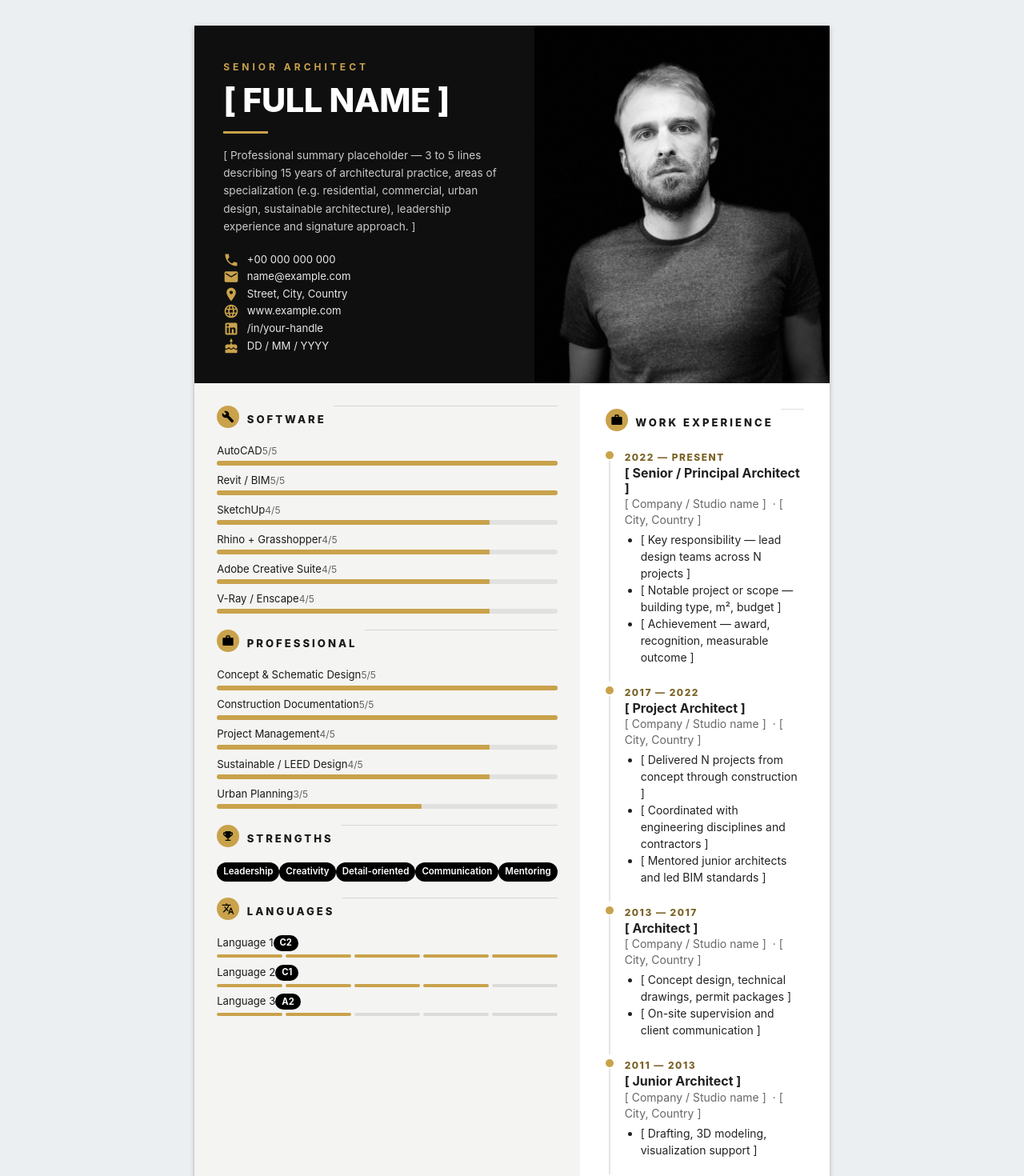
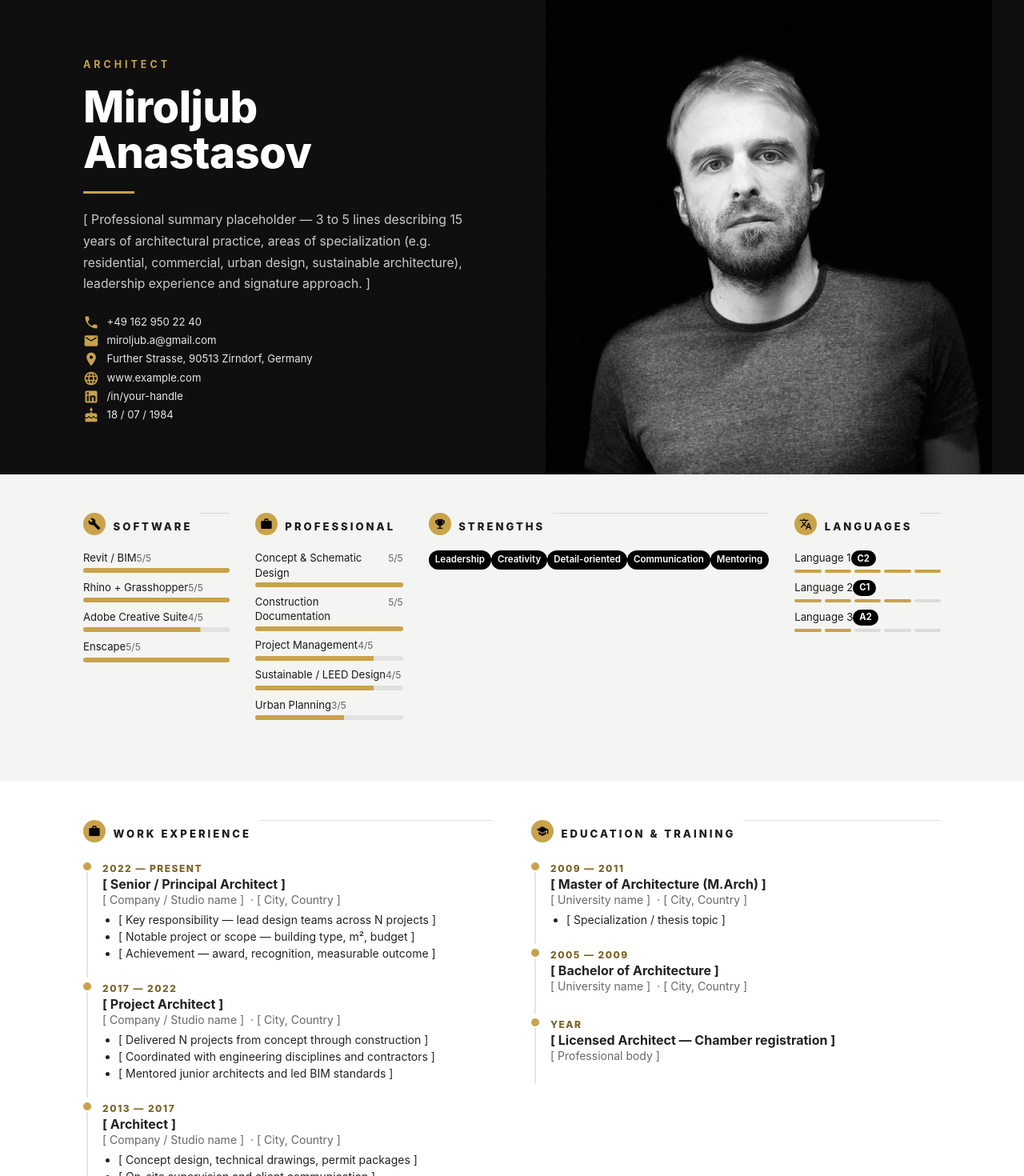
Before and after one commit to miroljubanastasov/Resume, a React (Vite) app: page / in a window 1280 px wide. Shown: the top 1470 px of the page at 80% size. Built offline with nearby package versions, Linux system fonts and the light colour scheme.

Commit message:
Convert to full-bleed website layout: edge-to-edge hero, gray skills band, content max-width 1200px

```diff
--- a/src/ResumePage.jsx
+++ b/src/ResumePage.jsx
@@ -247,96 +247,89 @@ export default function ResumePage({ data = resumeData }) {
     const { personal, languages, skills, experience, education } = data;
     const { contact } = personal;
 
+    const CONTENT_MAX = 1200;
+
     return (
         <Box
             sx={{
-                bgcolor: { xs: '#fff', sm: '#eceff1' },
+                bgcolor: '#fff',
                 minHeight: '100vh',
-                py: { xs: 0, sm: 4 },
-                '@media print': { bgcolor: '#fff', py: 0 },
+                display: 'flex',
+                flexDirection: 'column',
+            }}
+        >
+            {/* ============ HERO (full-bleed) ============ */}
+            <Box
+                sx={{
+                    bgcolor: HERO_BG,
+                    color: HERO_FG,
+                    width: '100%',
+                    '@media print': {
+                        WebkitPrintColorAdjust: 'exact',
+                        printColorAdjust: 'exact',
+                    },
                 }}
             >
                 <Box
-                className="cv-page"
                     sx={{
-                    width: { xs: '100%', sm: '210mm' },
-                    minHeight: { sm: '297mm' },
+                        maxWidth: CONTENT_MAX,
                         mx: 'auto',
-                    bgcolor: '#fff',
-                    boxShadow: { xs: 'none', sm: 3 },
-                    display: 'flex',
-                    flexDirection: 'column',
-                    '@media print': {
-                        width: '210mm',
-                        minHeight: '297mm',
-                        boxShadow: 'none',
-                    },
-                }}
-            >
-                {/* ============ HERO ============ */}
-                <Box
-                    sx={{
                         display: 'grid',
                         gridTemplateColumns: { xs: '1fr', sm: '1.15fr 1fr' },
-                        bgcolor: HERO_BG,
-                        color: HERO_FG,
-                        '@media print': {
-                            WebkitPrintColorAdjust: 'exact',
-                            printColorAdjust: 'exact',
-                            gridTemplateColumns: '1.15fr 1fr',
-                        },
+                        minHeight: { sm: 460 },
+                        '@media print': { gridTemplateColumns: '1.15fr 1fr', minHeight: 0 },
                     }}
                 >
                     {/* Hero LEFT: info on black */}
-                    <Box sx={{ p: { xs: 3, sm: 4.5 }, display: 'flex', flexDirection: 'column', justifyContent: 'center' }}>
+                    <Box
+                        sx={{
+                            p: { xs: 4, sm: 6, md: 8 },
+                            display: 'flex',
+                            flexDirection: 'column',
+                            justifyContent: 'center',
+                        }}
+                    >
                         <Typography
                             variant="overline"
                             sx={{
                                 color: ACCENT,
                                 letterSpacing: 4,
                                 fontWeight: 700,
-                                fontSize: '0.75rem',
+                                fontSize: '0.78rem',
                             }}
                         >
                             {personal.title}
                         </Typography>
                         <Typography
-                            variant="h3"
+                            variant="h2"
                             sx={{
                                 fontWeight: 800,
                                 lineHeight: 1.05,
                                 letterSpacing: '-0.5px',
                                 color: HERO_FG,
-                                mt: 0.5,
-                                mb: 2,
-                                fontSize: { xs: '2rem', sm: '2.6rem' },
+                                mt: 1,
+                                mb: 2.5,
+                                fontSize: { xs: '2.2rem', sm: '3rem', md: '3.4rem' },
                             }}
                         >
                             {personal.fullName}
                         </Typography>
 
-                        <Box
-                            sx={{
-                                width: 56,
-                                height: 3,
-                                bgcolor: ACCENT,
-                                mb: 2,
-                            }}
-                        />
+                        <Box sx={{ width: 64, height: 3, bgcolor: ACCENT, mb: 2.5 }} />
 
                         <Typography
-                            variant="body2"
                             sx={{
                                 color: 'rgba(255,255,255,0.78)',
-                                lineHeight: 1.65,
-                                mb: 2.5,
-                                fontSize: '0.85rem',
+                                lineHeight: 1.7,
+                                mb: 3,
+                                fontSize: { xs: '0.9rem', md: '0.98rem' },
+                                maxWidth: 560,
                             }}
                         >
                             {personal.summary}
                         </Typography>
 
-                        <Stack spacing={0.2}>
+                        <Stack spacing={0.4}>
                             <ContactRow icon={<PhoneIcon fontSize="small" />} value={contact.phone} dark />
                             <ContactRow icon={<EmailIcon fontSize="small" />} value={contact.email} dark />
                             <ContactRow icon={<LocationOnIcon fontSize="small" />} value={contact.address} dark />
@@ -350,7 +343,7 @@ export default function ResumePage({ data = resumeData }) {
                     <Box
                         sx={{
                             position: 'relative',
-                            minHeight: { xs: 280, sm: 'auto' },
+                            minHeight: { xs: 320, sm: 'auto' },
                             backgroundImage: personal.photo ? `url("${personal.photo}")` : 'none',
                             backgroundSize: 'cover',
                             backgroundPosition: 'center top',
@@ -359,6 +352,7 @@ export default function ResumePage({ data = resumeData }) {
                             '@media print': {
                                 WebkitPrintColorAdjust: 'exact',
                                 printColorAdjust: 'exact',
+                                minHeight: 0,
                             },
                         }}
                     >
@@ -373,36 +367,43 @@ export default function ResumePage({ data = resumeData }) {
                                     color: 'rgba(255,255,255,0.3)',
                                 }}
                             >
-                                <PersonIcon sx={{ fontSize: 120 }} />
+                                <PersonIcon sx={{ fontSize: 140 }} />
                             </Box>
                         )}
                     </Box>
                 </Box>
+            </Box>
 
-                {/* ============ BODY (two columns) ============ */}
-                <Box
-                    sx={{
-                        flex: 1,
-                        display: 'grid',
-                        gridTemplateColumns: { xs: '1fr', md: '1fr 1.7fr' },
-                        '@media print': { gridTemplateColumns: '1fr 1.7fr' },
-                    }}
-                >
-                    {/* Body LEFT: skills + languages */}
+            {/* ============ SKILLS + LANGUAGES band (full-bleed gray) ============ */}
             <Box
                 sx={{
                     bgcolor: MUTED_BG,
-                            p: { xs: 3, sm: 3.5 },
+                    width: '100%',
                     '@media print': {
                         WebkitPrintColorAdjust: 'exact',
                         printColorAdjust: 'exact',
                     },
                 }}
             >
+                <Box
+                    sx={{
+                        maxWidth: CONTENT_MAX,
+                        mx: 'auto',
+                        px: { xs: 3, sm: 6, md: 8 },
+                        py: { xs: 4, sm: 6 },
+                        display: 'grid',
+                        gridTemplateColumns: { xs: '1fr', md: 'repeat(2, 1fr)', lg: 'repeat(4, 1fr)' },
+                        gap: { xs: 3, md: 4 },
+                        '@media print': {
+                            gridTemplateColumns: 'repeat(4, 1fr)',
+                            gap: 24,
+                            py: 24,
+                        },
+                    }}
+                >
                     {skills?.map((group) => (
                         <SkillCategory key={group.category} category={group.category} items={group.items} />
                     ))}
-
                     {languages && languages.length > 0 && (
                         <Box>
                             <SectionTitle icon={<TranslateIcon sx={{ fontSize: 16 }} />}>
@@ -414,12 +415,28 @@ export default function ResumePage({ data = resumeData }) {
                         </Box>
                     )}
                 </Box>
+            </Box>
 
-                    {/* Body RIGHT: experience + education */}
-                    <Box sx={{ p: { xs: 3, sm: 4 } }}>
-                        <SectionTitle icon={<WorkIcon sx={{ fontSize: 16 }} />}>
-                            Work experience
-                        </SectionTitle>
+            {/* ============ EXPERIENCE + EDUCATION band (full-bleed white) ============ */}
+            <Box sx={{ width: '100%', bgcolor: '#fff' }}>
+                <Box
+                    sx={{
+                        maxWidth: CONTENT_MAX,
+                        mx: 'auto',
+                        px: { xs: 3, sm: 6, md: 8 },
+                        py: { xs: 4, sm: 6 },
+                        display: 'grid',
+                        gridTemplateColumns: { xs: '1fr', md: '1fr 1fr' },
+                        gap: { xs: 4, md: 6 },
+                        '@media print': {
+                            gridTemplateColumns: '1fr 1fr',
+                            gap: 32,
+                            py: 24,
+                        },
+                    }}
+                >
+                    <Box>
+                        <SectionTitle icon={<WorkIcon sx={{ fontSize: 16 }} />}>Work experience</SectionTitle>
                         {experience.map((e, idx) => (
                             <TimelineItem
                                 key={idx}
@@ -430,8 +447,9 @@ export default function ResumePage({ data = resumeData }) {
                                 bullets={e.bullets}
                             />
                         ))}
+                    </Box>
 
-                        <Box sx={{ mt: 2 }}>
+                    <Box>
                         <SectionTitle icon={<SchoolIcon sx={{ fontSize: 16 }} />}>
                             Education & training
                         </SectionTitle>
@@ -448,14 +466,12 @@ export default function ResumePage({ data = resumeData }) {
                     </Box>
                 </Box>
             </Box>
-            </Box>
 
             {/* Print styling */}
             <style>{`
         @page { size: A4; margin: 0; }
         @media print {
           body { margin: 0; }
-          .cv-page { page-break-after: always; }
         }
       `}</style>
         </Box>
--- a/src/data/resume.json
+++ b/src/data/resume.json
@@ -1,16 +1,16 @@
 {
     "personal": {
-        "fullName": "[ FULL NAME ]",
-        "title": "SENIOR ARCHITECT",
+        "fullName": "Miroljub Anastasov",
+        "title": "ARCHITECT",
         "photo": "/Miroljub Photo.jpg",
         "summary": "[ Professional summary placeholder — 3 to 5 lines describing 15 years of architectural practice, areas of specialization (e.g. residential, commercial, urban design, sustainable architecture), leadership experience and signature approach. ]",
         "contact": {
-            "phone": "+00 000 000 000",
-            "email": "name@example.com",
-            "address": "Street, City, Country",
+            "phone": "+49 162 950 22 40",
+            "email": "miroljub.a@gmail.com",
+            "address": "Further Strasse, 90513 Zirndorf, Germany",
             "website": "www.example.com",
             "linkedin": "/in/your-handle",
-            "dateOfBirth": "DD / MM / YYYY"
+            "dateOfBirth": "18 / 07 / 1984"
         }
     },
     "languages": [
@@ -35,28 +35,20 @@
             "category": "Software",
             "items": [
                 {
-                    "name": "AutoCAD",
-                    "level": 5
-                },
-                {
                     "name": "Revit / BIM",
                     "level": 5
                 },
                 {
-                    "name": "SketchUp",
-                    "level": 4
-                },
-                {
                     "name": "Rhino + Grasshopper",
-                    "level": 4
+                    "level": 5
                 },
                 {
                     "name": "Adobe Creative Suite",
                     "level": 4
                 },
                 {
-                    "name": "V-Ray / Enscape",
-                    "level": 4
+                    "name": "Enscape",
+                    "level": 5
                 }
             ]
         },
--- a/src/index.css
+++ b/src/index.css
@@ -5,7 +5,7 @@ body,
   padding: 0;
   width: 100%;
   min-height: 100vh;
-  background: #eceff1;
+  background: #fff;
 }
 
 body {
```
Lines whose indentation alone changed are shown as unchanged.
